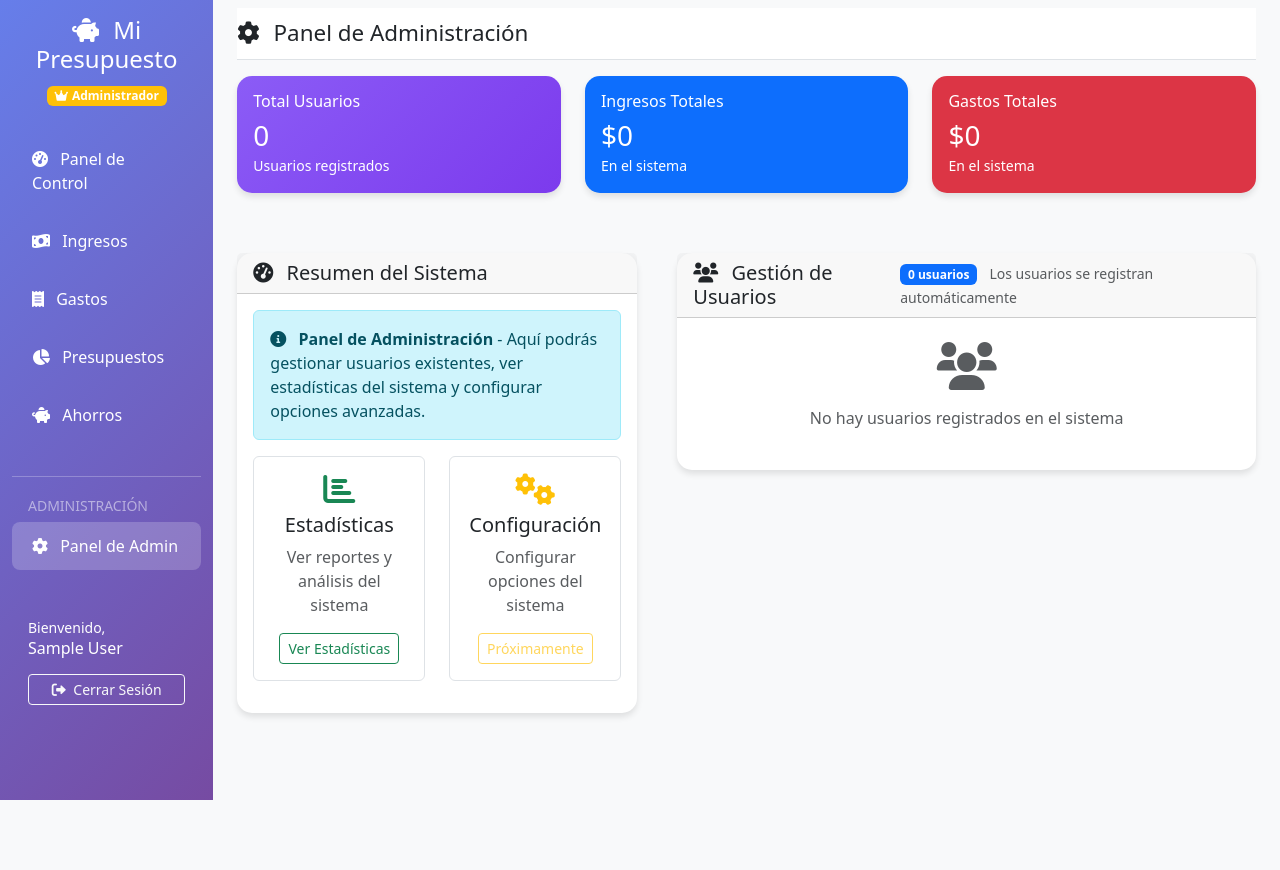
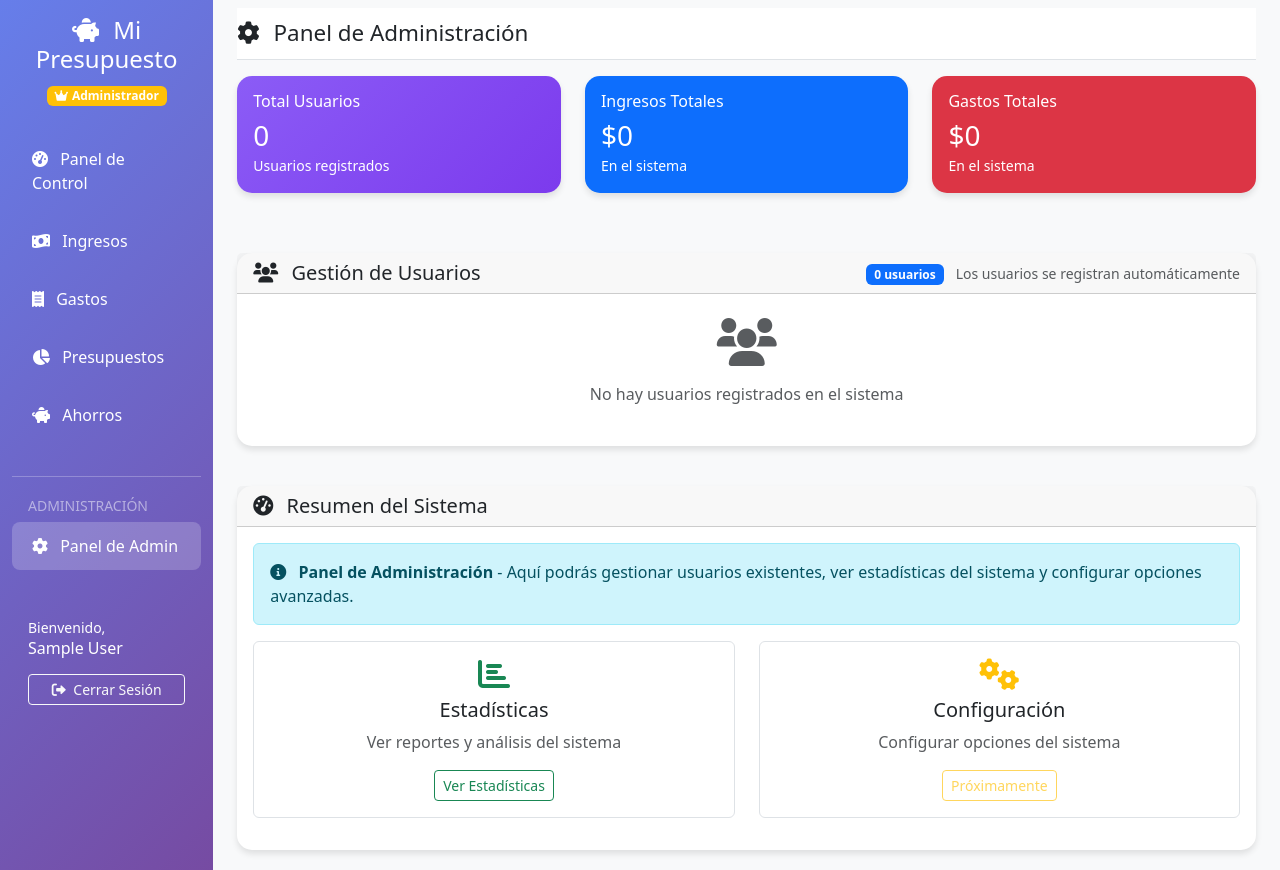
Before and after one commit to DavidGR0788/presupuesto, a Flask app: page /admin/ in a window 1280 px wide. Before the commit the page ends 800 px from the top, so only its background shows below. Run offline with Flask 3, Linux system fonts and the light colour scheme; the visitor is signed in with stand-in values (Sample User, id 1); data that the repository does not hold is empty; parts of the project's set-up code (start-up, migrations or seed data) failed here and were passed over.

Commit message:
Actualizar Panel Admin de movil 2

```diff
--- a/templates/admin/index.html
+++ b/templates/admin/index.html
@@ -13,7 +13,7 @@
     </div>
 </div>
 
-<!-- Tarjetas de resumen -->
+<!-- Tarjetas de resumen - SIEMPRE PRIMERO -->
 <div class="row mb-4">
     <div class="col-md-4 mb-3">
         <div class="card admin-card">
@@ -44,9 +44,9 @@
     </div>
 </div>
 
-<!-- ✅ REORGANIZADO PARA MÓVIL: Contenedor principal -->
-<div class="admin-container">
-    <!-- Gestión de usuarios - PRIMERO EN MÓVIL -->
+<!-- ✅ REORGANIZADO: Contenedor principal con orden específico -->
+<div class="admin-main-container">
+    <!-- Gestión de usuarios - SEGUNDO EN LAPTOP, PRIMERO EN MÓVIL -->
     <div class="admin-users-section">
         <div class="card">
             <div class="card-header d-flex justify-content-between align-items-center">
@@ -137,7 +137,7 @@
         </div>
     </div>
 
-    <!-- Resumen del sistema - ÚLTIMO EN MÓVIL -->
+    <!-- Resumen del sistema - TERCERO EN LAPTOP, SEGUNDO EN MÓVIL -->
     <div class="admin-summary-section">
         <div class="card">
             <div class="card-header">
@@ -284,36 +284,38 @@
 </div>
 
 <style>
-/* ✅ NUEVO: Estilos para reorganización móvil */
-.admin-container {
+/* ✅ CORREGIDO: Estilos para orden específico */
+.admin-main-container {
     display: flex;
     flex-direction: column;
     gap: 20px;
 }
 
 .admin-users-section {
-    order: 1; /* Primero en móvil */
+    order: 1; /* Primero en móvil, segundo en laptop */
 }
 
 .admin-summary-section {
-    order: 2; /* Último en móvil */
+    order: 2; /* Segundo en móvil, tercero en laptop */
 }
 
-/* Para desktop: mantener orden original (resumen primero) */
+/* Para laptop: mantener orden vertical (no usar flex row) */
 @media (min-width: 992px) {
-    .admin-container {
-        flex-direction: row;
+    .admin-main-container {
+        flex-direction: column; /* Mantener columna vertical */
     }
 
+    /* En laptop el orden es:
+       1. Cards de resumen (fuera del contenedor)
+       2. Gestión de usuarios (order: 1)
+       3. Resumen del sistema (order: 2)
+    */
     .admin-users-section {
-        order: 2;
-        flex: 1;
-        margin-left: 20px;
+        order: 1;
     }
 
     .admin-summary-section {
-        order: 1;
-        flex: 0 0 400px;
+        order: 2;
     }
 }
 
@@ -344,7 +346,7 @@
 
 /* Mejoras para móviles */
 @media (max-width: 991.98px) {
-    .admin-container {
+    .admin-main-container {
         gap: 15px;
     }
 
@@ -381,10 +383,6 @@
 
 /* Mejoras para tablets */
 @media (min-width: 768px) and (max-width: 991.98px) {
-    .admin-summary-section {
-        flex: 0 0 350px;
-    }
-
     /* Ajustar tabla en tablets */
     .table-responsive {
         font-size: 0.8rem;
@@ -398,11 +396,11 @@
     border: none;
 }
 
-.card.h-100 {
+.card {
     transition: transform 0.2s ease, box-shadow 0.2s ease;
 }
 
-.card.h-100:hover {
+.card:hover {
     transform: translateY(-2px);
     box-shadow: 0 4px 15px rgba(0,0,0,0.1);
 }
@@ -419,6 +417,14 @@
 @media (max-width: 575.98px) {
     .modal-dialog {
         margin: 0.5rem;
+    }
+}
+
+/* ✅ NUEVO: Asegurar que las secciones ocupen todo el ancho en laptop */
+@media (min-width: 992px) {
+    .admin-users-section,
+    .admin-summary-section {
+        width: 100%;
     }
 }
 </style>
```
